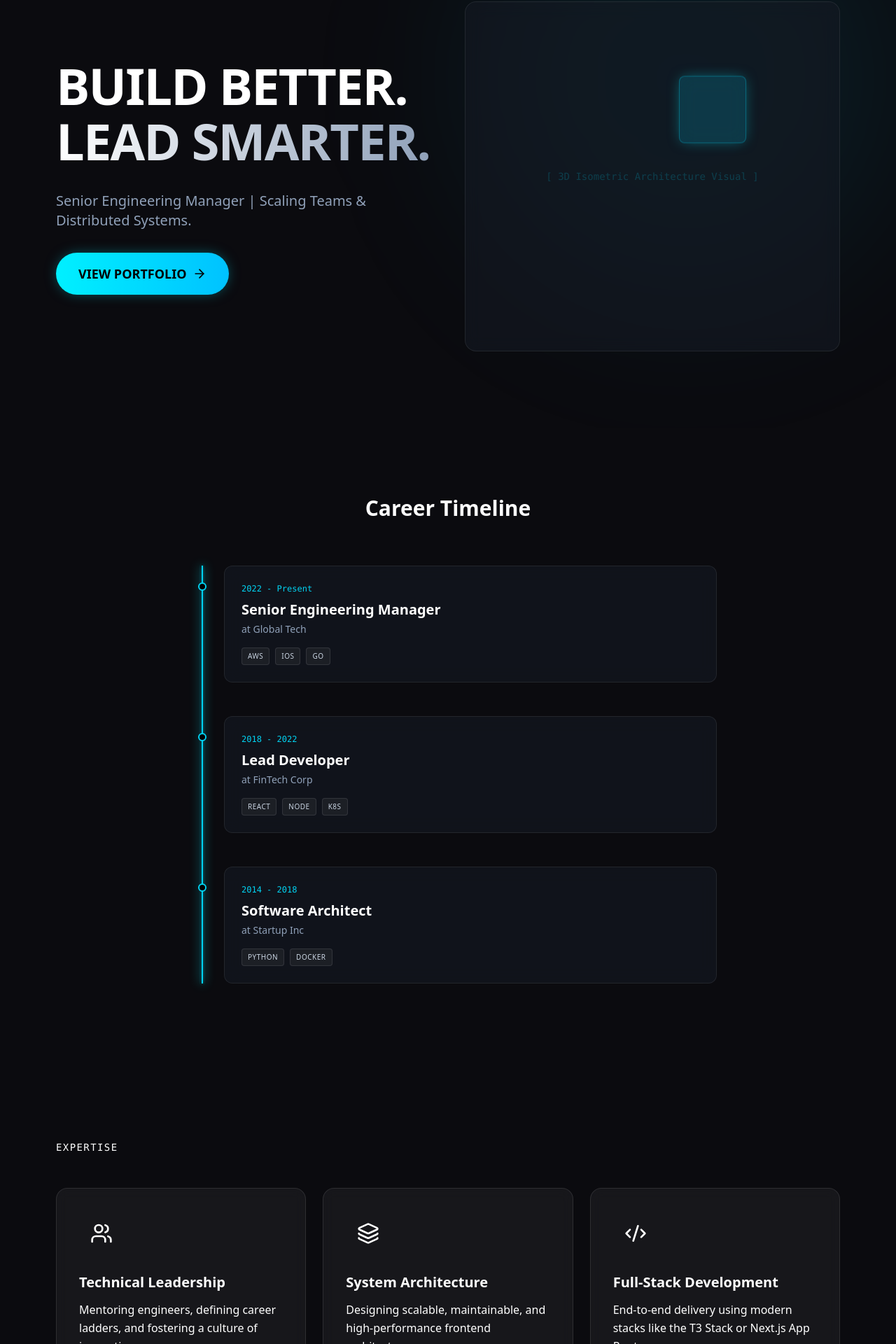
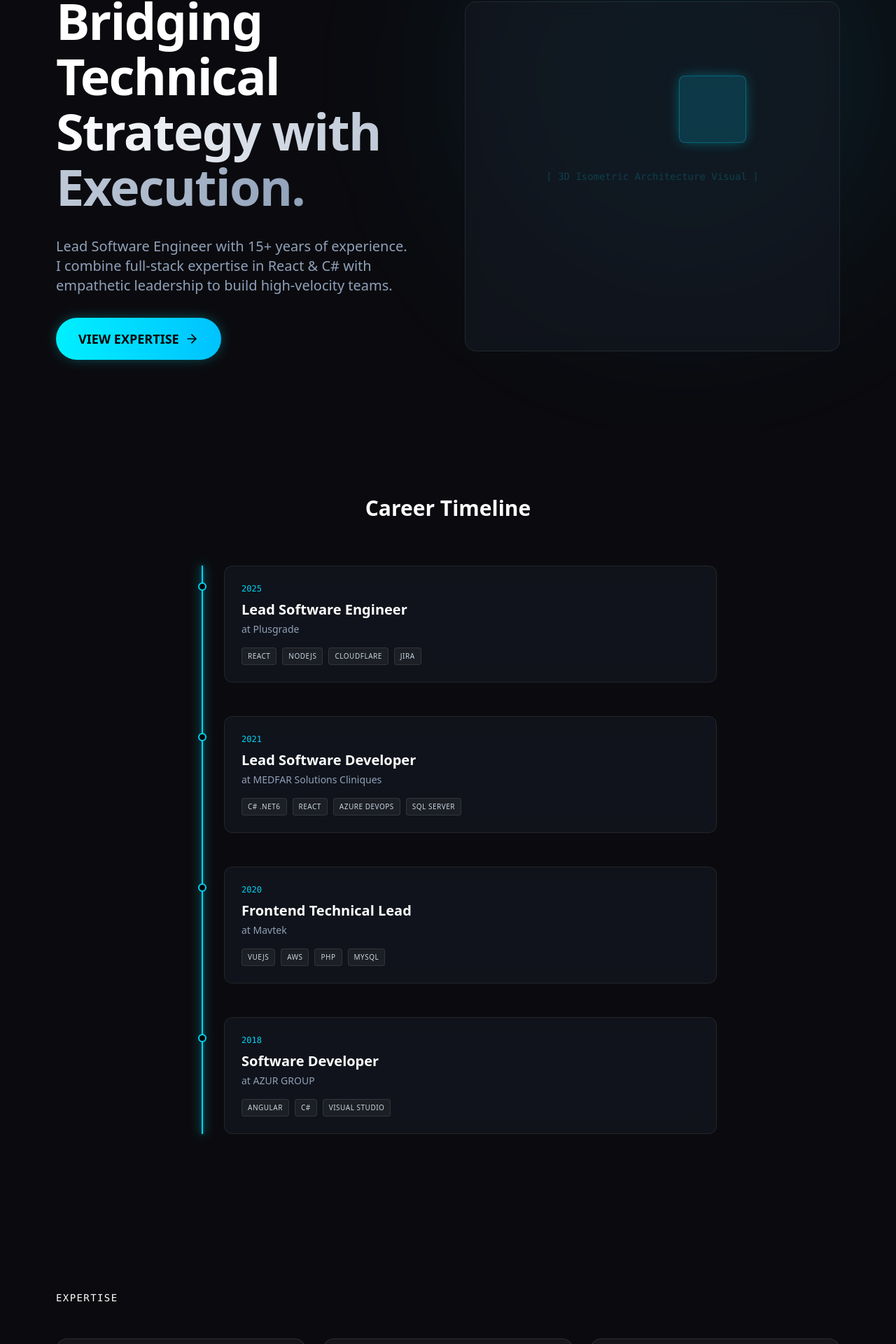
Before and after one commit to deyvisonsouto/deyvisonsouto.com, a Next.js app: page /en in a window 1280 px wide. Shown: the part 188-2108 px from the top of the page at 70% size. Built offline with nearby package versions, Linux system fonts and the light colour scheme.

Commit message:
Update data with my real data

```diff
--- a/messages/en.json
+++ b/messages/en.json
@@ -1,37 +1,43 @@
 {
     "Hero": {
-        "titleStart": "BUILD BETTER.",
-        "titleEnd": "LEAD SMARTER.",
-        "subtitle": "Senior Engineering Manager | Scaling Teams & Distributed Systems.",
-        "cta": "View Portfolio"
+        "titleStart": "Bridging Technical",
+        "titleEnd": "Strategy with Execution.",
+        "subtitle": "Lead Software Engineer with 15+ years of experience. I combine full-stack expertise in React & C# with empathetic leadership to build high-velocity teams.",
+        "cta": "View Expertise"
     },
     "HomePage": {
-        "titleLine1": "BUILD BETTER.",
-        "titleLine2": "LEAD SMARTER.",
-        "role": "Senior Engineering Manager | Scaling Teams & Distributed Systems.",
-        "viewPortfolio": "VIEW PORTFOLIO",
+        "titleLine1": "Bridging Technical",
+        "titleLine2": "Strategy with Execution.",
+        "role": "Lead Software Engineer with 15+ years of experience. I combine full-stack expertise in React & C# with empathetic leadership to build high-velocity teams.",
+        "viewPortfolio": "VIEW EXPERTISE",
         "archVisual": "[ 3D Isometric Architecture Visual ]"
     },
     "Timeline": {
         "title": "Career Timeline",
         "jobs": {
             "job1": {
-                "year": "2022 - Present",
-                "role": "Senior Engineering Manager",
-                "company": "Global Tech",
-                "stack": "AWS, iOS, Go"
+                "year": "2025",
+                "role": "Lead Software Engineer",
+                "company": "Plusgrade",
+                "stack": "React, NodeJS, Cloudflare, JIRA"
             },
             "job2": {
-                "year": "2018 - 2022",
-                "role": "Lead Developer",
-                "company": "FinTech Corp",
-                "stack": "React, Node, K8s"
+                "year": "2021",
+                "role": "Lead Software Developer",
+                "company": "MEDFAR Solutions Cliniques",
+                "stack": "C# .NET6, React, Azure DevOps, SQL Server"
             },
             "job3": {
-                "year": "2014 - 2018",
-                "role": "Software Architect",
-                "company": "Startup Inc",
-                "stack": "Python, Docker"
+                "year": "2020",
+                "role": "Frontend Technical Lead",
+                "company": "Mavtek",
+                "stack": "VueJS, AWS, PHP, MySQL"
+            },
+            "job4": {
+                "year": "2018",
+                "role": "Software Developer",
+                "company": "AZUR GROUP",
+                "stack": "Angular, C#, Visual Studio"
             }
         }
     },
@@ -39,16 +45,16 @@
         "title": "Expertise",
         "items": {
             "service1": {
-                "title": "Technical Leadership",
-                "description": "Mentoring engineers, defining career ladders, and fostering a culture of innovation."
+                "title": "Engineering Leadership",
+                "description": "Quarter planning, team capacity forecasting, and fostering an empathetic environment for teams of 12-15 engineers."
             },
             "service2": {
-                "title": "System Architecture",
-                "description": "Designing scalable, maintainable, and high-performance frontend architectures."
+                "title": "Process Optimization",
+                "description": "Implementing SCRUM and CMMI methodologies to enhance development workflows and efficiency."
             },
             "service3": {
-                "title": "Full-Stack Development",
-                "description": "End-to-end delivery using modern stacks like the T3 Stack or Next.js App Router."
+                "title": "Full-Stack Architecture",
+                "description": "Architecting scalable solutions using C#, React (TypeScript), and Node.js with a focus on cloud integration (AWS/Azure)."
             }
         }
     },
--- a/messages/fr.json
+++ b/messages/fr.json
@@ -1,31 +1,43 @@
 {
+    "Hero": {
+        "titleStart": "Allier Stratégie Technique",
+        "titleEnd": "et Exécution.",
+        "subtitle": "Ingénieur Logiciel Principal avec plus de 15 ans d'expérience. Je combine une expertise full-stack en React et C# avec un leadership empathique pour bâtir des équipes très performantes.",
+        "cta": "Voir l'Expertise"
+    },
     "HomePage": {
-        "titleLine1": "CONSTRUIRE MIEUX.",
-        "titleLine2": "DIRIGER PLUS INTELLIGEMMENT.",
-        "role": "Senior Engineering Manager | Équipes en expansion et systèmes distribués.",
-        "viewPortfolio": "VOIR LE PORTFOLIO",
-        "archVisual": "[ Visuel d'architecture isométrique 3D ]"
+        "titleLine1": "Allier Stratégie Technique",
+        "titleLine2": "et Exécution.",
+        "role": "Ingénieur Logiciel Principal avec plus de 15 ans d'expérience. Je combine une expertise full-stack en React et C# avec un leadership empathique pour bâtir des équipes très performantes.",
+        "viewPortfolio": "VOIR L'EXPERTISE",
+        "archVisual": "[ Visualisation d'Architecture Isométrique 3D ]"
     },
     "Timeline": {
         "title": "Parcours Professionnel",
         "jobs": {
             "job1": {
-                "year": "2022 - Présent",
-                "role": "Senior Engineering Manager",
-                "company": "Global Tech",
-                "stack": "AWS, iOS, Go"
+                "year": "2025",
+                "role": "Ingénieur Logiciel Principal",
+                "company": "Plusgrade",
+                "stack": "React, NodeJS, Cloudflare, JIRA"
             },
             "job2": {
-                "year": "2018 - 2022",
-                "role": "Développeur Principal",
-                "company": "FinTech Corp",
-                "stack": "React, Node, K8s"
+                "year": "2021",
+                "role": "Développeur Logiciel Principal",
+                "company": "MEDFAR Solutions Cliniques",
+                "stack": "C# .NET6, React, Azure DevOps, SQL Server"
             },
             "job3": {
-                "year": "2014 - 2018",
-                "role": "Architecte Logiciel",
-                "company": "Start-up Inc",
-                "stack": "Python, Docker"
+                "year": "2020",
+                "role": "Responsable Technique Frontend",
+                "company": "Mavtek",
+                "stack": "VueJS, AWS, PHP, MySQL"
+            },
+            "job4": {
+                "year": "2018",
+                "role": "Développeur Logiciel",
+                "company": "AZUR GROUP",
+                "stack": "Angular, C#, Visual Studio"
             }
         }
     },
@@ -33,16 +45,16 @@
         "title": "Expertise",
         "items": {
             "service1": {
-                "title": "Leadership Technique",
-                "description": "Mentorat d'ingénieurs, définition de plans de carrière et promotion d'une culture de l'innovation."
+                "title": "Leadership en Ingénierie",
+                "description": "Planification trimestrielle, prévision de la capacité de l'équipe et promotion d'un environnement empathique pour des équipes de 12 à 15 ingénieurs."
             },
             "service2": {
-                "title": "Architecture Système",
-                "description": "Conception d'architectures frontend évolutives, maintenables et performantes."
+                "title": "Optimisation des Processus",
+                "description": "Mise en œuvre des méthodologies SCRUM et CMMI pour améliorer les flux de travail de développement et l'efficacité."
             },
             "service3": {
-                "title": "Développement Full-Stack",
-                "description": "Livraison de bout en bout utilisant des stacks modernes comme T3 ou Next.js App Router."
+                "title": "Architecture Full-Stack",
+                "description": "Architecture de solutions évolutives utilisant C#, React (TypeScript) et Node.js en mettant l'accent sur l'intégration cloud (AWS/Azure)."
             }
         }
     },
--- a/messages/pt.json
+++ b/messages/pt.json
@@ -1,53 +1,65 @@
 {
+    "Hero": {
+        "titleStart": "Unindo Estratégia Técnica",
+        "titleEnd": "e Execução.",
+        "subtitle": "Engenheiro de Software Líder com mais de 15 anos de experiência. Combino liderança empática com experiência full-stack em React e C# para formar equipes de alta velocidade.",
+        "cta": "Ver Expertise"
+    },
     "HomePage": {
-        "titleLine1": "CONSTRUA MELHOR.",
-        "titleLine2": "LIDERE COM INTELIGÊNCIA.",
-        "role": "Gerente de Engenharia Senior | Escalando Equipes & Sistemas Distribuídos.",
-        "viewPortfolio": "VER PORTFÓLIO",
-        "archVisual": "[ Visual de Arquitetura Isométrica 3D ]"
+        "titleLine1": "Unindo Estratégia Técnica",
+        "titleLine2": "e Execução.",
+        "role": "Engenheiro de Software Líder com mais de 15 anos de experiência. Combino liderança empática com experiência full-stack em React e C# para formar equipes de alta velocidade.",
+        "viewPortfolio": "VER EXPERTISE",
+        "archVisual": "[ Visualização de Arquitetura Isométrica 3D ]"
     },
     "Timeline": {
         "title": "Trajetória Profissional",
         "jobs": {
             "job1": {
-                "year": "2022 - Atual",
-                "role": "Gerente de Engenharia Sênior",
-                "company": "Global Tech",
-                "stack": "AWS, iOS, Go"
+                "year": "2025",
+                "role": "Engenheiro de Software Líder",
+                "company": "Plusgrade",
+                "stack": "React, NodeJS, Cloudflare, JIRA"
             },
             "job2": {
-                "year": "2018 - 2022",
-                "role": "Desenvolvedor Líder",
-                "company": "FinTech Corp",
-                "stack": "React, Node, K8s"
+                "year": "2021",
+                "role": "Desenvolvedor de Software Líder",
+                "company": "MEDFAR Solutions Cliniques",
+                "stack": "C# .NET6, React, Azure DevOps, SQL Server"
             },
             "job3": {
-                "year": "2014 - 2018",
-                "role": "Arquiteto de Software",
-                "company": "Startup Inc",
-                "stack": "Python, Docker"
+                "year": "2020",
+                "role": "Líder Técnico Frontend",
+                "company": "Mavtek",
+                "stack": "VueJS, AWS, PHP, MySQL"
+            },
+            "job4": {
+                "year": "2018",
+                "role": "Desenvolvedor de Software",
+                "company": "AZUR GROUP",
+                "stack": "Angular, C#, Visual Studio"
             }
         }
     },
     "Services": {
-        "title": "Especialidades",
+        "title": "Expertise",
         "items": {
             "service1": {
-                "title": "Liderança Técnica",
-                "description": "Mentoria de engenheiros, definição de planos de carreira e fomento de uma cultura de inovação."
+                "title": "Liderança de Engenharia",
+                "description": "Planejamento trimestral, previsão de capacidade da equipe e promoção de um ambiente empático para equipes de 12-15 engenheiros."
             },
             "service2": {
-                "title": "Arquitetura de Sistemas",
-                "description": "Design de arquiteturas frontend escaláveis, manuteníveis e de alta performance."
+                "title": "Otimização de Processos",
+                "description": "Implementação de metodologias SCRUM e CMMI para aprimorar fluxos de trabalho de desenvolvimento e eficiência."
             },
             "service3": {
-                "title": "Desenvolvimento Full-Stack",
-                "description": "Entrega de ponta a ponta usando stacks modernas como T3 ou Next.js App Router."
+                "title": "Arquitetura Full-Stack",
+                "description": "Arquitetando soluções escaláveis usando C#, React (TypeScript) e Node.js com foco em integração na nuvem (AWS/Azure)."
             }
         }
     },
     "Navigation": {
-        "home": "Início",
+        "home": "Home",
         "about": "Sobre",
         "services": "Serviços",
         "contact": "Contato"
--- a/src/app/[locale]/layout.tsx
+++ b/src/app/[locale]/layout.tsx
@@ -15,8 +15,8 @@ const geistMono = Geist_Mono({
 });
 
 export const metadata: Metadata = {
-  title: "Create Next App",
-  description: "Generated by create next app",
+  title: "Deyvison Souto",
+  description: "Portfolio of Deyvison Souto",
 };
 
 import LanguageSelector from "@/components/LanguageSelector";
--- a/src/components/Timeline.tsx
+++ b/src/components/Timeline.tsx
@@ -7,7 +7,7 @@ import { useTranslations } from "next-intl";
 
 export const Timeline = () => {
     const t = useTranslations('Timeline');
-    const jobKeys = ['job1', 'job2', 'job3'] as const;
+    const jobKeys = ['job1', 'job2', 'job3', 'job4'] as const;
 
     return (
         <section id="timeline" className="py-24 px-6 md:px-20 relative">
--- a/src/data/portfolio.ts
+++ b/src/data/portfolio.ts
@@ -18,58 +18,67 @@ export interface Service {
 
 export const PORTFOLIO_DATA = {
     hero: {
-        title: "Engineering Excellence.",
-        subtitle: "Building scalable front-end architecture and leading high-performance teams.",
-        ctaPrimary: "Let's Talk",
-        ctaSecondary: "View Work"
+        title: "Bridging Technical Strategy with Execution.",
+        subtitle: "Lead Software Engineer with 15+ years of experience. I combine full-stack expertise in React & C# with empathetic leadership to build high-velocity teams[cite: 2, 5, 42].",
+        ctaPrimary: "View Expertise",
+        ctaSecondary: "Contact Me"
     },
     social: {
-        linkedin: "https://www.linkedin.com/in/deyvisonsoutoap",
+        linkedin: "https://www.linkedin.com/in/deyvisonsoutoap/", // [cite: 13, 14]
+        // Note: GitHub was not listed in the resume, but is standard for this role.
         github: "https://github.com/deyvisonsouto"
     },
     timeline: [
         {
             id: 1,
-            year: "2024",
-            role: "Senior Engineering Manager",
-            company: "TechFlow Solutions",
-            description: "Led a cross-functional team of 15 engineers. Reduced CI/CD build times by 40% and successfully migrated a legacy monolith to Next.js micro-frontends.",
-            tech: ["Next.js", "AWS", "Turborepo"]
+            year: "2025",
+            role: "Lead Software Engineer",
+            company: "Plusgrade",
+            description: "Managing a team of 12-15 engineers. Responsible for quarter planning, capacity forecasting, and evaluating candidates while driving React and Node.js implementation[cite: 42, 43, 49, 50].",
+            tech: ["React", "NodeJS", "Cloudflare", "JIRA"]
         },
         {
             id: 2,
-            year: "2022",
-            role: "Lead Frontend Engineer",
-            company: "Creative Corp",
-            description: "Architected the company's design system used across 4 products. Implemented strict TypeScript standards and increased code coverage to 90%.",
-            tech: ["React", "Storybook", "TypeScript"]
+            year: "2021",
+            role: "Lead Software Developer",
+            company: "MEDFAR Solutions Cliniques",
+            description: "Led a team of 4-11 developers. Implemented development processes, managed off-shore consulting teams, and oversaw C# Web API .NET6 and React development[cite: 51, 53, 59, 62].",
+            tech: ["C# .NET6", "React", "Azure DevOps", "SQL Server"]
         },
         {
             id: 3,
             year: "2020",
-            role: "Senior Developer",
-            company: "StartupX",
-            description: "Early employee #5. Built the MVP from scratch and scaled the platform to 100k daily active users.",
-            tech: ["Vue.js", "Node", "PostgreSQL"]
+            role: "Frontend Technical Lead",
+            company: "Mavtek",
+            description: "Defined a global VueJS UI library for 15 developers and optimized website performance to support 2 million users[cite: 64, 67, 68, 70].",
+            tech: ["VueJS", "AWS", "PHP", "MySQL"]
+        },
+        {
+            id: 4,
+            year: "2018",
+            role: "Software Developer",
+            company: "AZUR GROUP",
+            description: "Executed a major technology migration from Silverlight to Angular for an IATA project and managed production incidents[cite: 74, 77, 78].",
+            tech: ["Angular", "C#", "Visual Studio"]
         }
     ] as TimelineEvent[],
     services: [
         {
             id: 1,
-            title: "Technical Leadership",
-            description: "Mentoring engineers, defining career ladders, and fostering a culture of innovation.",
+            title: "Engineering Leadership",
+            description: "Quarter planning, team capacity forecasting, and fostering an empathetic environment for teams of 12-15 engineers[cite: 5, 43, 49].",
             icon: Users
         },
         {
             id: 2,
-            title: "System Architecture",
-            description: "Designing scalable, maintainable, and high-performance frontend architectures.",
+            title: "Process Optimization",
+            description: "Implementing SCRUM and CMMI methodologies to enhance development workflows and efficiency[cite: 4, 26, 40].",
             icon: Layers
         },
         {
             id: 3,
-            title: "Full-Stack Development",
-            description: "End-to-end delivery using modern stacks like the T3 Stack or Next.js App Router.",
+            title: "Full-Stack Architecture",
+            description: "Architecting scalable solutions using C#, React (TypeScript), and Node.js with a focus on cloud integration (AWS/Azure)[cite: 2, 18, 30, 32].",
             icon: Code2
         }
     ] as Service[]
```
